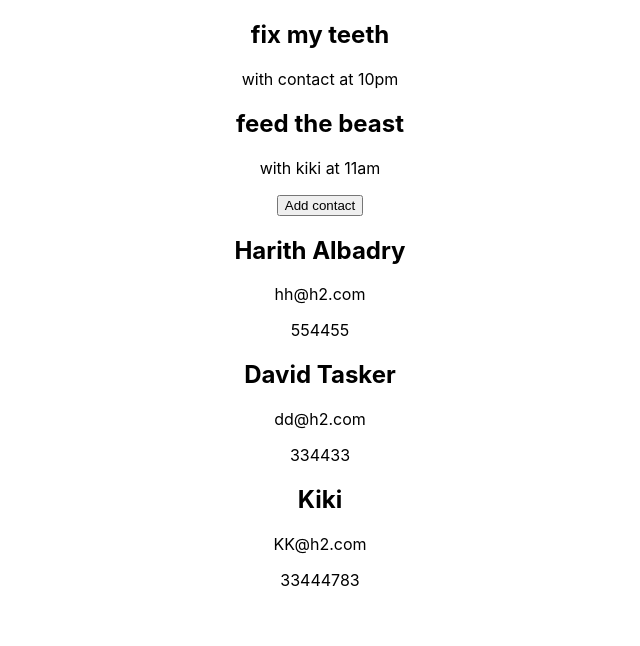
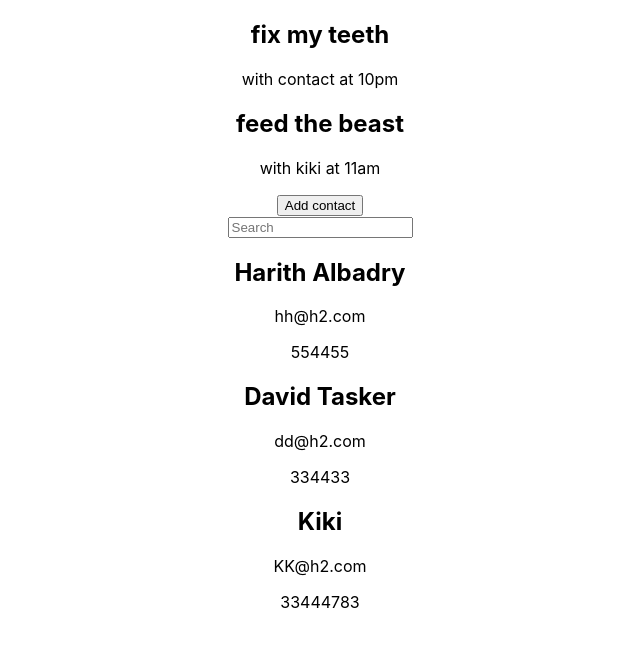
Before and after one commit to Omnikorn/contact23, a React (Create React App) app: page / in a window 1280 px wide. Shown: the top 646 px of the page, without its empty margins (320-960 px from the left). Built offline with nearby package versions, Linux system fonts and the light colour scheme.

Commit message:
added search functionality to contacts

```diff
--- a/src/App.jsx
+++ b/src/App.jsx
@@ -44,12 +44,14 @@ function App() {
   // create a function to add a contact
   //create a function to add an app
   // create a func to delete an appointment
+const [query, setQuery] = useState("")
 
 
   return (
     <div className="App">
+
       <Appointments appointments={appointments}/>
-      <Contacts contacts={contacts}/>
+      <Contacts contacts={contacts} />
     </div>
   );
 }
--- a/src/components/Contacts.js
+++ b/src/components/Contacts.js
@@ -1,16 +1,20 @@
 import React from 'react'
 import ContCard from './ContCard'
+import { useState } from 'react'
 
-const Contacts = ({contacts}) => {
 
+const Contacts = ({contacts, onSearch}) => {
+const [query, setQuery] = useState("")
     // create a search method for contact
   return (
     <div>
         <div>
-            {/* <input type='text'></input> */}
-            <button>Add contact</button>
+          <button>Add contact</button>
         </div>
-      {contacts.map((contact)=>{ return (<ContCard contact={contact} key={contact.id}/>)})}
+       <div>
+       <input type="text" placeholder='Search' className='search' onChange={(e)=>{setQuery(e.target.value)}}/>
+       </div>
+      {contacts.filter((contact)=>contact.name.toLowerCase().includes(query)).map((contact)=>{ return (<ContCard contact={contact} key={contact.id}/>)})}
     </div>
   )
 }
```
Also changed, not shown: src/components/SearchBox.js (added, +9 -0 lines).
